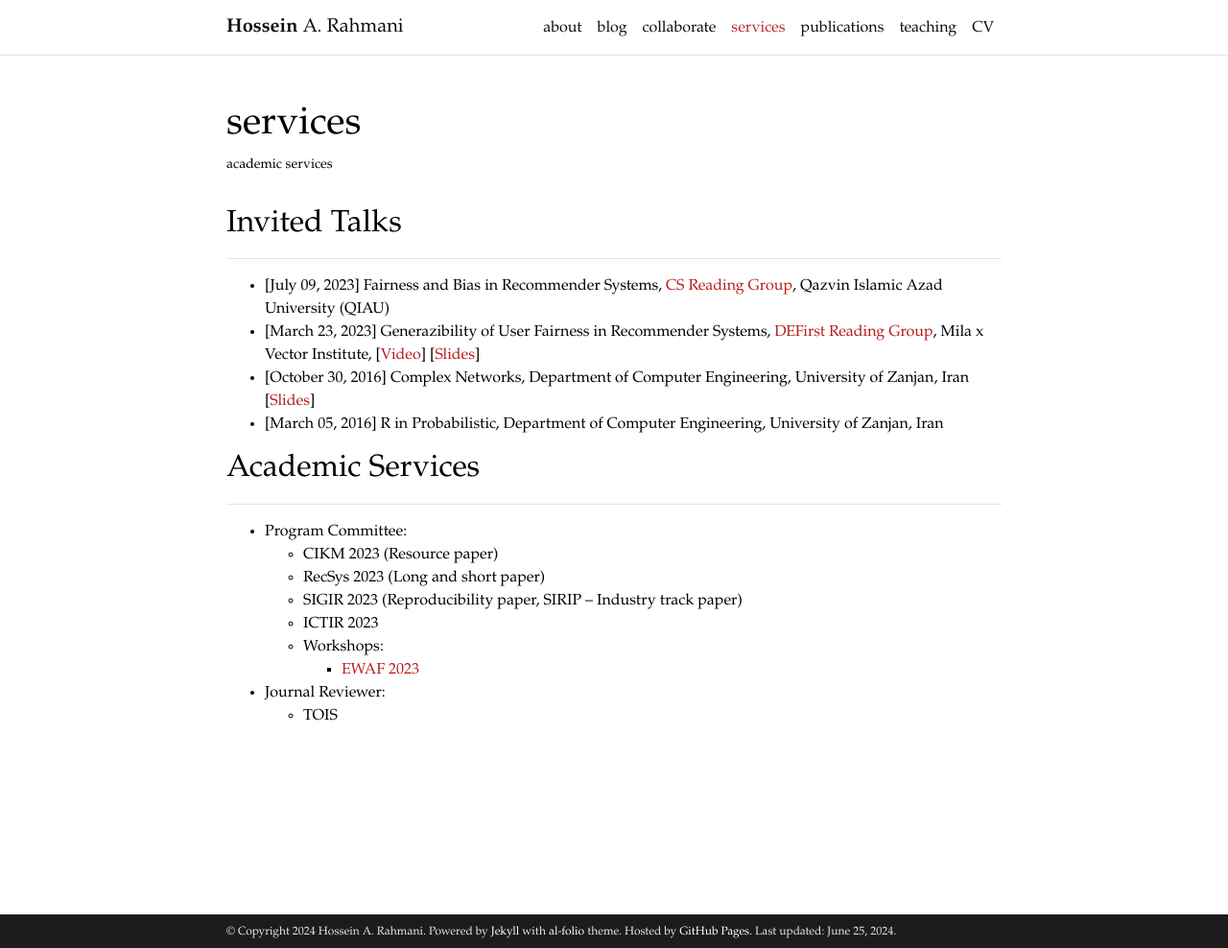
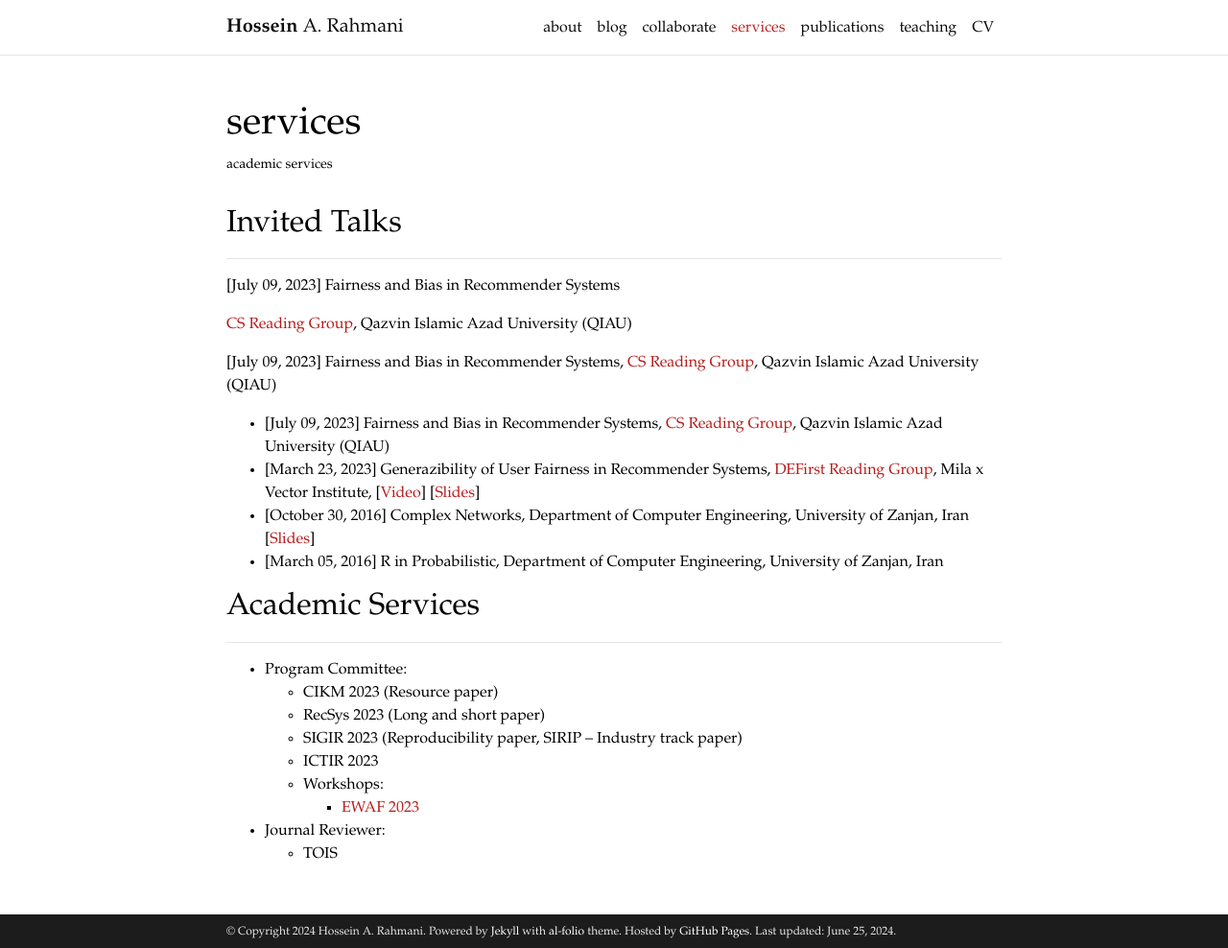
Before and after one commit to rahmanidashti/rahmanidashti.github.io, a Jekyll site: the page built from _pages/services.md, in a window 1280 px wide and 988 px high. Shown: the whole window at 96% size. Built offline with Jekyll 4.4.1, drawn with Linux system fonts in a browser that asks for light colours; comment, search, counter and statistics services are not loaded; a style sheet for code colours, icons or effects is not loaded.

Commit message:
Update services.md

```diff
--- a/_pages/services.md
+++ b/_pages/services.md
@@ -9,9 +9,15 @@ nav: true
 <h2>Invited Talks</h2>
 <hr>
 
+__[July 09, 2023]__ Fairness and Bias in Recommender Systems
+
+<a href="https://sites.google.com/view/cs-reading-group/home">CS Reading Group</a>, Qazvin Islamic Azad University (QIAU)
+
+__[July 09, 2023]__ Fairness and Bias in Recommender Systems, <a href="https://sites.google.com/view/cs-reading-group/home">CS Reading Group</a>, Qazvin Islamic Azad University (QIAU)
+
 <!-- - Generazibility of User Fairness in Recommender Systems, <a href="https://noon-cobbler-caa.notion.site/DEFirst-Reading-Group-23c288b0cdc540aea53bf7960754ba21">DEFirst Reading Group</a>, Mila x Vector Institute, March 23, 2023, [<a href="https://www.youtube.com/watch?v=k4u5rih4zVM">Video</a>] [<a href="https://www.slideshare.net/SaeedRahmani9/generalizibilityfairness-defirst-reading-group">Slides</a>] -->
-- [July 09, 2023] Fairness and Bias in Recommender Systems, <a href="https://sites.google.com/view/cs-reading-group/home">CS Reading Group</a>, Qazvin Islamic Azad University (QIAU)
-- [March 23, 2023] Generazibility of User Fairness in Recommender Systems, <a href="https://noon-cobbler-caa.notion.site/DEFirst-Reading-Group-23c288b0cdc540aea53bf7960754ba21">DEFirst Reading Group</a>, Mila x Vector Institute, [<a href="https://www.youtube.com/watch?v=k4u5rih4zVM">Video</a>] [<a href="https://www.slideshare.net/SaeedRahmani9/generalizibilityfairness-defirst-reading-group">Slides</a>]
+- __[July 09, 2023]__ Fairness and Bias in Recommender Systems, <a href="https://sites.google.com/view/cs-reading-group/home">CS Reading Group</a>, Qazvin Islamic Azad University (QIAU)
+- __[March 23, 2023]__ Generazibility of User Fairness in Recommender Systems, <a href="https://noon-cobbler-caa.notion.site/DEFirst-Reading-Group-23c288b0cdc540aea53bf7960754ba21">DEFirst Reading Group</a>, Mila x Vector Institute, [<a href="https://www.youtube.com/watch?v=k4u5rih4zVM">Video</a>] [<a href="https://www.slideshare.net/SaeedRahmani9/generalizibilityfairness-defirst-reading-group">Slides</a>]
 - [October 30, 2016] Complex Networks, Department of Computer Engineering, University of Zanjan, Iran [<a href="https://www.slideshare.net/SaeedRahmani9/introduction-to-complex-networks-77679817">Slides</a>]
 - [March 05, 2016] R in Probabilistic, Department of Computer Engineering, University of Zanjan, Iran
 
```
